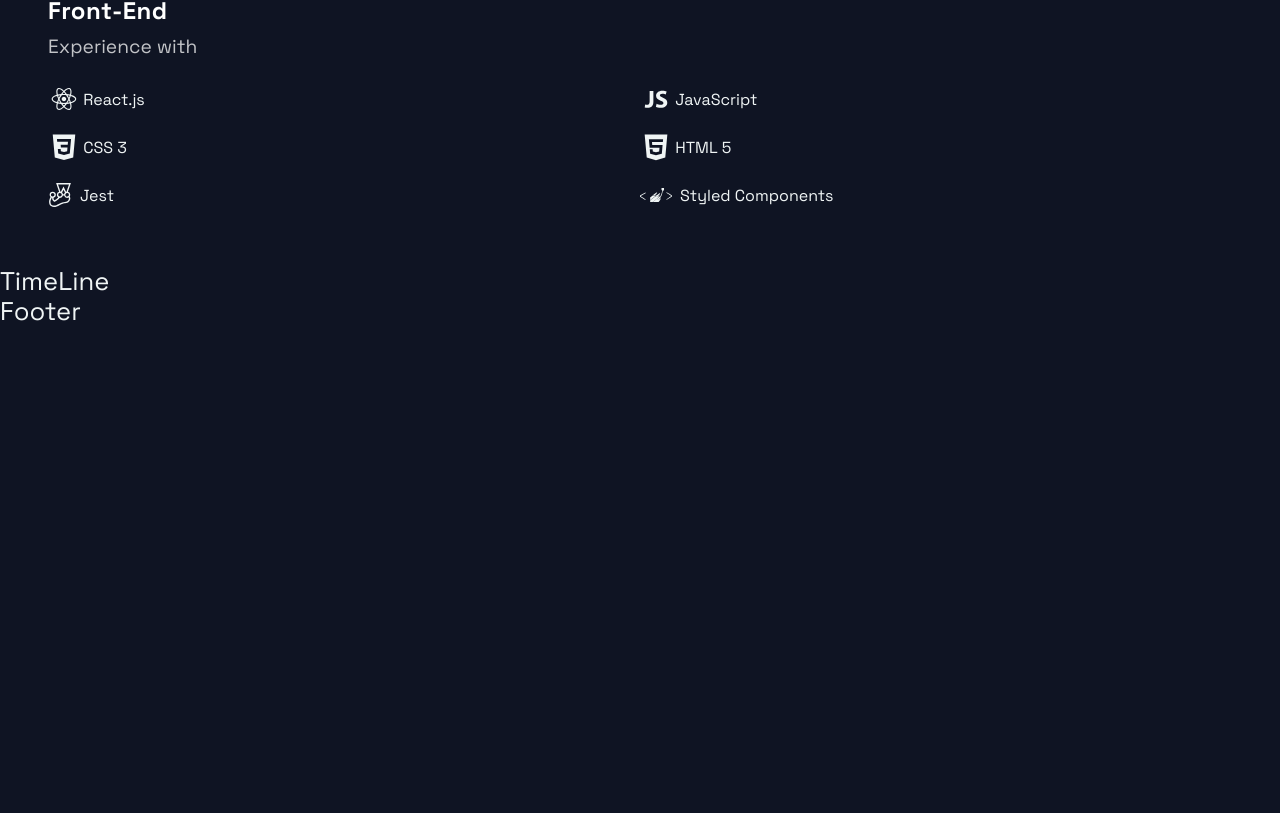
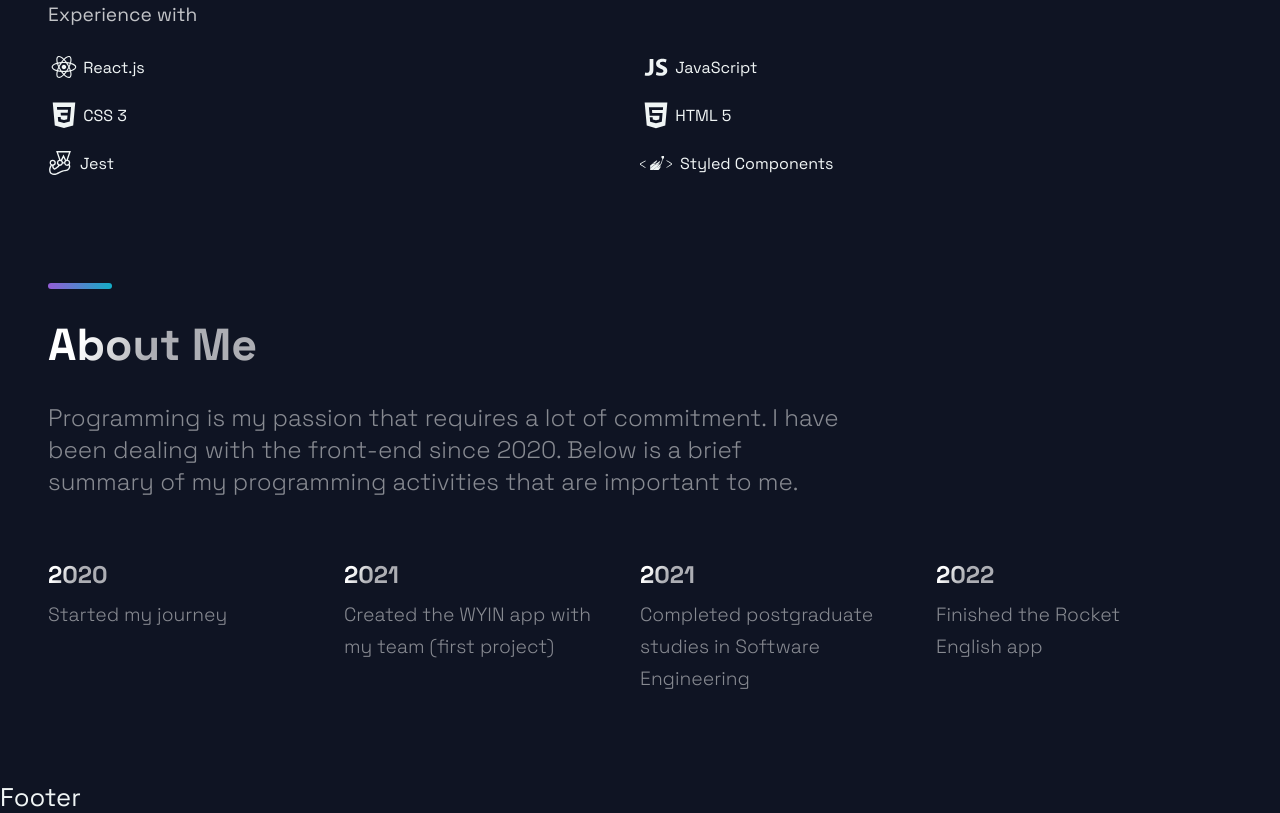
Before and after one commit to lukaszmielczarekdev/my-portfolio, a React (Create React App) app: page / in a window 1280 px wide. Shown: the part 2786-3599 px from the top of the page. Before the commit the page ends 3113 px from the top, so only its background shows below. Built offline with nearby package versions, Linux system fonts and the light colour scheme.

Commit message:
MP-13 about me section

```diff
--- a/package.json
+++ b/package.json
@@ -7,6 +7,7 @@
     "@testing-library/react": "^12.1.2",
     "@testing-library/user-event": "^13.5.0",
     "react": "^17.0.2",
+    "react-alice-carousel": "^2.5.1",
     "react-dom": "^17.0.2",
     "react-icons": "^4.3.1",
     "react-scripts": "5.0.0",
--- a/src/components/Projects/Projects.jsx
+++ b/src/components/Projects/Projects.jsx
@@ -36,7 +36,7 @@ const Projects = () => {
                 <HeaderThree title>{title}</HeaderThree>
                 <Hr />
               </TitleContent>
-              <SectionText padding justify smaller>
+              <SectionText justify smaller>
                 {description}
               </SectionText>
               <div>
--- a/src/components/TimeLine/TimeLine.jsx
+++ b/src/components/TimeLine/TimeLine.jsx
@@ -1,7 +1,49 @@
 import React from "react";
+import AliceCarousel from "react-alice-carousel";
+import { breakpoints } from "./carouselConfig";
+import "react-alice-carousel/lib/alice-carousel.css";
+import "./carousel.css";
+import { TimeLineData } from "../../constants/constants";
+import {
+  Section,
+  SectionTitle,
+  SectionText,
+  SectionDivider,
+} from "../../styles/globalComponentsStyles";
+import {
+  CarouselItemContainer,
+  CarouselTitle,
+  CarouselText,
+} from "./TimeLineStyles";
 
 const TimeLine = () => {
-  return <div>TimeLine</div>;
+  return (
+    <Section column id={"about"}>
+      <SectionDivider />
+      <br />
+      <SectionTitle separate>About Me</SectionTitle>
+      <SectionText padding center>
+        Programming is my passion that requires a lot of commitment. I have been
+        dealing with the front-end since 2020. Below is a brief summary of my
+        programming activities that are important to me.
+      </SectionText>
+      <AliceCarousel
+        controlsStrategy={"responsive"}
+        responsive={breakpoints}
+        keyboardNavigation
+        items={TimeLineData.map((item) => (
+          <CarouselItemContainer>
+            <CarouselTitle center smaller>
+              {item.year}
+            </CarouselTitle>
+            <CarouselText center smaller>
+              {item.text}
+            </CarouselText>
+          </CarouselItemContainer>
+        ))}
+      />
+    </Section>
+  );
 };
 
 export default TimeLine;
--- /dev/null
+++ b/src/components/TimeLine/TimeLineStyles.js
@@ -0,0 +1,80 @@
+import styled from "styled-components";
+
+export const CarouselItemContainer = styled.div`
+  display: grid;
+  margin: 2rem 3rem 1rem 0;
+  scroll-snap-align: center;
+  overflow: visible;
+  position: relative;
+  height: fit-content;
+  transition: transform 0.2s;
+  &:hover {
+    transform: scale(1.05);
+  }
+
+  @media ${(props) => props.theme.breakpoints.sm} {
+    justify-items: center;
+    align-content: center;
+    justify-content: center;
+    scroll-snap-align: center;
+    margin: 2rem 1rem 0 1rem;
+  }
+`;
+
+export const CarouselTitle = styled.h3`
+  font-size: ${(props) => (props.smaller ? "1.5rem" : "2rem")};
+  line-height: ${(props) => (props.smaller ? "2rem" : "2.5rem")};
+  align-self: center;
+  width: max-content;
+  max-width: 100%;
+  background: linear-gradient(
+    120deg,
+    #ffffff 20%,
+    rgba(255, 255, 255, 0.66) 50%
+  );
+  -webkit-background-clip: text;
+  background-clip: text;
+  -webkit-text-fill-color: transparent;
+  margin-bottom: ${(props) => (props.separate ? "1rem" : "0.5rem")};
+  padding: ${(props) => (props.smaller ? "0" : "3rem 0 1rem")};
+
+  @media ${(props) => props.theme.breakpoints.lg} {
+    font-size: ${(props) => (props.smaller ? "1.2rem" : "1.5rem")};
+    line-height: ${(props) => (props.smaller ? "1.5rem" : "2rem")};
+    margin-bottom: ${(props) => (props.separate ? "1rem" : "0.5rem")};
+    padding: ${(props) => (props.smaller ? "0" : "2rem 0 1rem")};
+  }
+
+  @media ${(props) => props.theme.breakpoints.sm} {
+    font-size: 1.5rem;
+    line-height: 3rem;
+    font-size: ${(props) => (props.smaller ? "1.2rem" : "1.5rem")};
+    line-height: ${(props) => (props.smaller ? "1.5rem" : "2rem")};
+    margin-bottom: ${(props) => (props.separate ? "1rem" : "0.5rem")};
+    padding: ${(props) => (props.smaller ? "1rem 0 0.5rem" : "0")};
+    max-width: 100%;
+    text-align: ${(props) => (props.center ? "center" : "")};
+  }
+`;
+
+export const CarouselText = styled.p`
+  font-size: ${(props) => (props.smaller ? "1.2rem" : "1.5rem")};
+  line-height: ${(props) => (props.high ? "2.5rem" : "2rem")};
+  font-weight: 300;
+  padding: ${(props) => (props.padding ? "0.5rem" : "0")};
+  padding-bottom: 1.5rem;
+  color: rgba(255, 255, 255, 0.5);
+
+  @media ${(props) => props.theme.breakpoints.lg} {
+    max-width: 650px;
+    font-size: ${(props) => (props.smaller ? "1rem" : "1.2rem")};
+    line-height: 1.5rem;
+    padding-bottom: 1.5rem;
+  }
+
+  @media ${(props) => props.theme.breakpoints.sm} {
+    padding: 0;
+    padding-bottom: 1rem;
+    text-align: ${(props) => (props.center ? "center" : "justify")};
+  }
+`;
--- /dev/null
+++ b/src/components/TimeLine/carousel.css
@@ -0,0 +1,3 @@
+.alice-carousel__dots {
+  margin: 0;
+}
--- /dev/null
+++ b/src/components/TimeLine/carouselConfig.js
@@ -0,0 +1,26 @@
+export const breakpoints = {
+  0: {
+    items: 1,
+  },
+  550: {
+    items: 2,
+  },
+  760: {
+    items: 3,
+  },
+  960: {
+    items: 3,
+  },
+  1022: {
+    items: 3,
+  },
+  1278: {
+    items: 4,
+  },
+  1610: {
+    items: 5,
+  },
+  2550: {
+    items: 6,
+  },
+};
--- a/src/constants/constants.js
+++ b/src/constants/constants.js
@@ -44,3 +44,13 @@ export const projects = [
     id: 2,
   },
 ];
+
+export const TimeLineData = [
+  { year: 2020, text: "Started my journey" },
+  { year: 2021, text: "Created the WYIN app with my team (first project)" },
+  {
+    year: 2021,
+    text: "Completed postgraduate studies in Software Engineering",
+  },
+  { year: "2022", text: "Finished the Rocket English app" },
+];
--- a/src/styles/globalComponentsStyles.js
+++ b/src/styles/globalComponentsStyles.js
@@ -62,7 +62,6 @@ export const SectionText = styled.p`
   font-size: ${(props) => (props.smaller ? "1.2rem" : "1.5rem")};
   line-height: ${(props) => (props.high ? "2.5rem" : "2rem")};
   font-weight: 300;
-  padding: ${(props) => (props.padding ? "1rem" : "")};
   padding-bottom: 1.8rem;
   color: rgba(255, 255, 255, 0.5);
   text-align: ${(props) => (props.justify ? "justify" : "")};
@@ -75,8 +74,7 @@ export const SectionText = styled.p`
   }
 
   @media ${(props) => props.theme.breakpoints.sm} {
-    padding: 0;
-    padding-bottom: 1rem;
+    padding: ${(props) => (props.padding ? "1rem" : "")};
     text-align: ${(props) => (props.center ? "center" : "")};
   }
 `;
```
Also changed, not shown: 1 other file (tests, documents, lock files or other folders).
